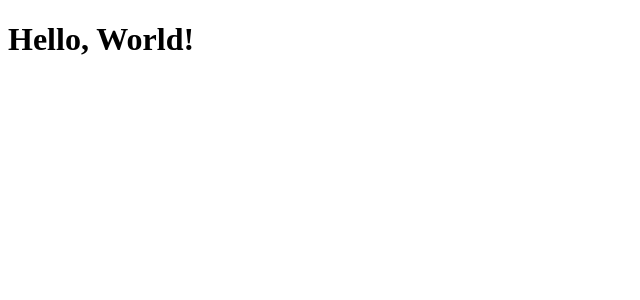
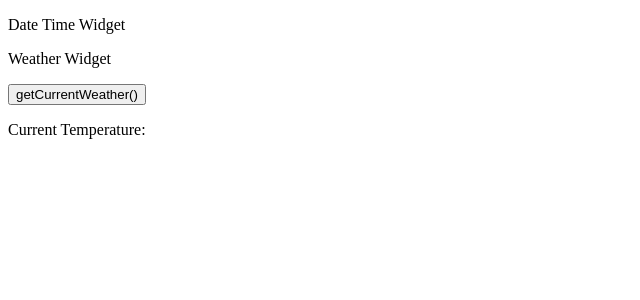
Before and after one commit to YT98/Jarvis, a React app in the folder jarvis_frontend/: page / in a window 1280 px wide. Shown: the top 300 px of the page, without its empty margins (0-640 px from the left). Built offline with nearby package versions, Linux system fonts and the light colour scheme; no server answers.

Commit message:
Added basic home widget components.

```diff
--- a/jarvis_frontend/src/App.js
+++ b/jarvis_frontend/src/App.js
@@ -1,7 +1,6 @@
 import React from 'react';
-
-// Socket configuration
 import openSocket from 'socket.io-client';
+import Home from './Home';
 
 export default class App extends React.Component {
 
@@ -28,8 +27,8 @@ export default class App extends React.Component {
     render() {
         return (
             <div>
-                <h1> Hello, World! </h1>
                 <p> {this.state.appName} </p>
+                <Home/>
             </div>
         )
     }
--- /dev/null
+++ b/jarvis_frontend/src/Home.js
@@ -0,0 +1,14 @@
+import React from 'react';
+import HomeWeatherWidget from './weatherComponents/HomeWeatherWidget';
+import HomeDateTimeWidget from './miscComponents/HomeDateTimeWidget';
+
+export default class Home extends React.Component {
+    render() {
+        return (
+            <div>
+                <HomeDateTimeWidget />
+                <HomeWeatherWidget />
+            </div>
+        )
+    }
+}
--- /dev/null
+++ b/jarvis_frontend/src/miscComponents/HomeDateTimeWidget.js
@@ -0,0 +1,11 @@
+import React from 'react';
+
+export default class HomeDateTimeWidget extends React.Component {
+    render() {
+        return (
+            <div>
+                <p> Date Time Widget </p>
+            </div>
+        )
+    }
+}
--- /dev/null
+++ b/jarvis_frontend/src/weatherComponents/HomeWeatherWidget.js
@@ -0,0 +1,37 @@
+import React from 'react';
+import styled from 'styled-components';
+
+const HomeWeatherWidgetContainer = styled.div`
+`
+
+export default class HomeWeatherWidget extends React.Component {
+    constructor(props){
+        super(props);
+        this.state={
+
+        }
+        this.getCurrentWeather = this.getCurrentWeather.bind(this);
+    }
+
+    componentDidMount() {
+        this.getCurrentWeather();
+    }
+
+    getCurrentWeather() {
+        fetch("http://localhost:5000/currentweather")
+        .then(res => res.json())
+        .then(data => {
+            this.setState({...data});
+        });
+    }
+
+    render() {
+        return (
+            <HomeWeatherWidgetContainer>
+                <p> Weather Widget </p>
+                <button onClick={() => this.getCurrentWeather()}> getCurrentWeather() </button>
+                <p> Current Temperature: {this.state.currentTemp} </p>
+            </HomeWeatherWidgetContainer>
+        )
+    }
+}
```
